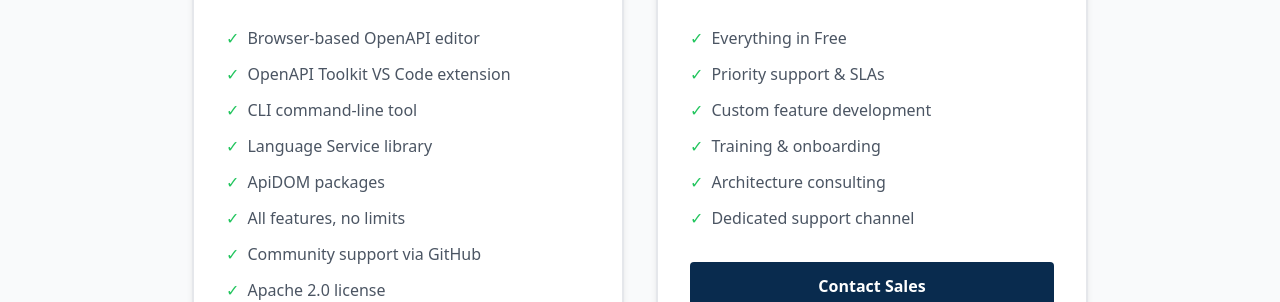
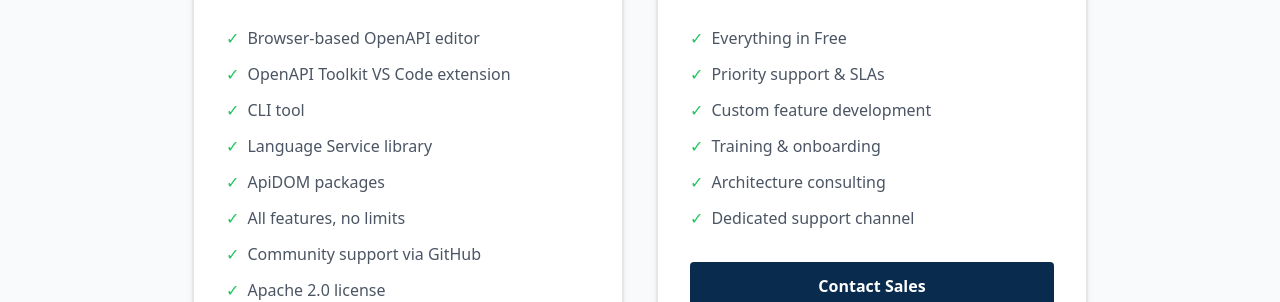
Before and after one commit to speclynx/website, a Jekyll site: the page built from pages/pricing.html, in a window 1280 px wide. Shown: the part 458-760 px from the top of the page. Built offline with Jekyll 4.4.1, drawn with Linux system fonts in a browser that asks for light colours; nearby versions of some CDN libraries; a script that is not in the unit is left out.

Commit message:
fix: address PR review feedback
- Fix sidebar nav: Commands links to #commands, Overlay Apply to #overlay-apply-command
- Section id changed from overlay-apply to commands
- Fix "CLI command-line tool" redundancy to "CLI tool" on pricing
- Fix grammar in llms.txt ("as a target")
- Align CLAUDE.md with current CLI capabilities vs roadmap

```diff
--- a/llms.txt
+++ b/llms.txt
@@ -30,7 +30,7 @@
 ### CLI
 - Command-line tool for managing API specifications
 - Apply Overlay 1.x documents to API definitions
-- Supports any JSON or YAML document as target
+- Supports any JSON or YAML document as a target
 - Multiple overlay chaining, strict validation, format auto-detection
 - npm package: @speclynx/cli
 - Free, open source (Apache 2.0)
--- a/pages/cli.html
+++ b/pages/cli.html
@@ -46,9 +46,9 @@
       <div class="font-bold text-primary-dark mb-4">CLI</div>
       <a href="#overview" class="block text-gray-600 hover:text-primary-light">Overview</a>
       <a href="#installation" class="block text-gray-600 hover:text-primary-light">Installation</a>
-      <a href="#overlay-apply" class="block text-gray-600 hover:text-primary-light">Commands</a>
+      <a href="#commands" class="block text-gray-600 hover:text-primary-light">Commands</a>
       <div class="pl-3 space-y-2 mt-2">
-        <a href="#overlay-apply" class="block text-gray-500 hover:text-primary-light text-xs">Overlay Apply</a>
+        <a href="#overlay-apply-command" class="block text-gray-500 hover:text-primary-light text-xs">Overlay Apply</a>
       </div>
       <a href="#features" class="block text-gray-600 hover:text-primary-light">Features</a>
       <a href="#roadmap" class="block text-gray-600 hover:text-primary-light">Roadmap</a>
@@ -111,7 +111,7 @@
     </section>
 
     <!-- Commands: Overlay Apply -->
-    <section id="overlay-apply" class="mb-16">
+    <section id="commands" class="mb-16">
       <h2 class="text-2xl font-bold text-primary-dark mb-4">Commands</h2>
 
       <h3 id="overlay-apply-command" class="text-lg font-semibold text-primary-dark mb-3">overlay apply</h3>
--- a/pages/pricing.html
+++ b/pages/pricing.html
@@ -37,7 +37,7 @@
           </li>
           <li class="flex items-start">
             <span class="text-green-500 mr-2">&#10003;</span>
-            CLI command-line tool
+            CLI tool
           </li>
           <li class="flex items-start">
             <span class="text-green-500 mr-2">&#10003;</span>
```
Also changed, not shown: CLAUDE.md (+1 -1 lines).
